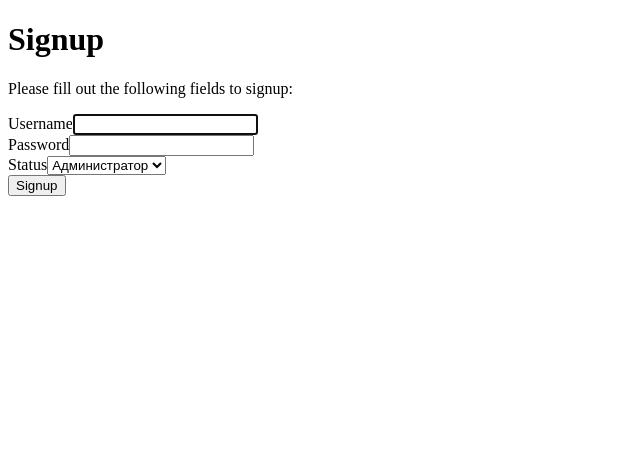
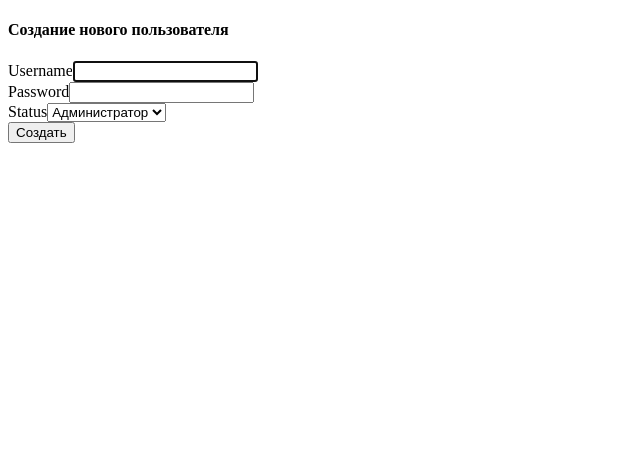
Before and after one commit to merloot/master_dom, a Yii app: template frontend/views/site/signup.php in a window 1280 px wide. Shown: the top 460 px of the page, without its empty margins (0-640 px from the left). Run offline with PHP 8.4 and a stand-in for Yii, Linux system fonts and the light colour scheme; the template is opened without the code that fills it, so the values that code supplies are empty; form fields are guessed from the names that the template uses; some libraries are stand-ins or nearby versions.

Commit message:
frontend

```diff
--- a/frontend/views/layouts/main.php
+++ b/frontend/views/layouts/main.php
@@ -30,7 +30,7 @@ AppAsset::register($this);
 <div class="wrap">
     <?php
     NavBar::begin([
-        'brandLabel' => Yii::$app->params['name'],
+        'brandLabel' => Html::img('/image/logo.svg'),
         'brandUrl' => Yii::$app->homeUrl,
         'options' => [
             'class' => 'navbar-inverse navbar-fixed-top master-header',
--- a/frontend/views/site/signup.php
+++ b/frontend/views/site/signup.php
@@ -8,33 +8,32 @@ use common\models\User;
 use yii\helpers\Html;
 use yii\bootstrap\ActiveForm;
 
-$this->title = 'Signup';
-$this->params['breadcrumbs'][] = $this->title;
+$this->title = 'Новый пользователь';
 ?>
-<div class="site-signup">
-    <h1><?= Html::encode($this->title) ?></h1>
 
-    <p>Please fill out the following fields to signup:</p>
-
+<div class="site-login container">
     <div class="row">
-        <div class="col-lg-5">
-            <?php $form = ActiveForm::begin(['id' => 'form-signup']); ?>
+        <div class="col-12">
+            <div class="auth-block">
+                <h4>Создание нового пользователя</h4>
+                <?php $form = ActiveForm::begin(['id' => 'form-signup']); ?>
 
                 <?= $form->field($model, 'username')->textInput(['autofocus' => true]) ?>
 
                 <?= $form->field($model, 'password')->passwordInput() ?>
 
-            <?=$form->field($model,'status')->dropDownList([
+                <?=$form->field($model,'status')->dropDownList([
                     User::STATUS_ADMIN      => 'Администратор',
                     User::STATUS_MANAGER    => 'Менеджер',
                     User::STATUS_WORKER     => 'Монтажник'
-            ])?>
+                ])?>
 
-            <div class="form-group">
-                    <?= Html::submitButton('Signup', ['class' => 'btn btn-primary', 'name' => 'signup-button']) ?>
+                <div class="form-group auth-block__button">
+                    <?= Html::submitButton('Создать', ['class' => 'btn btn-master w-100', 'name' => 'signup-button']) ?>
                 </div>
 
-            <?php ActiveForm::end(); ?>
+                <?php ActiveForm::end(); ?>
+            </div>
         </div>
     </div>
 </div>
```
Also changed, not shown: frontend/modules/doors/views/default/create.php (+20 -18 lines), frontend/web/css/site.css (+40 -0 lines).
